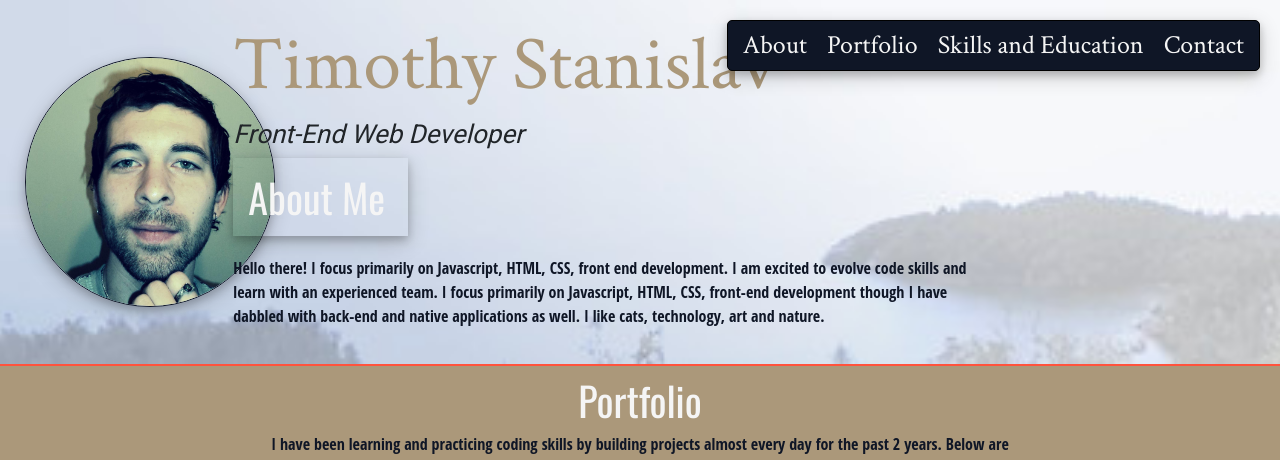
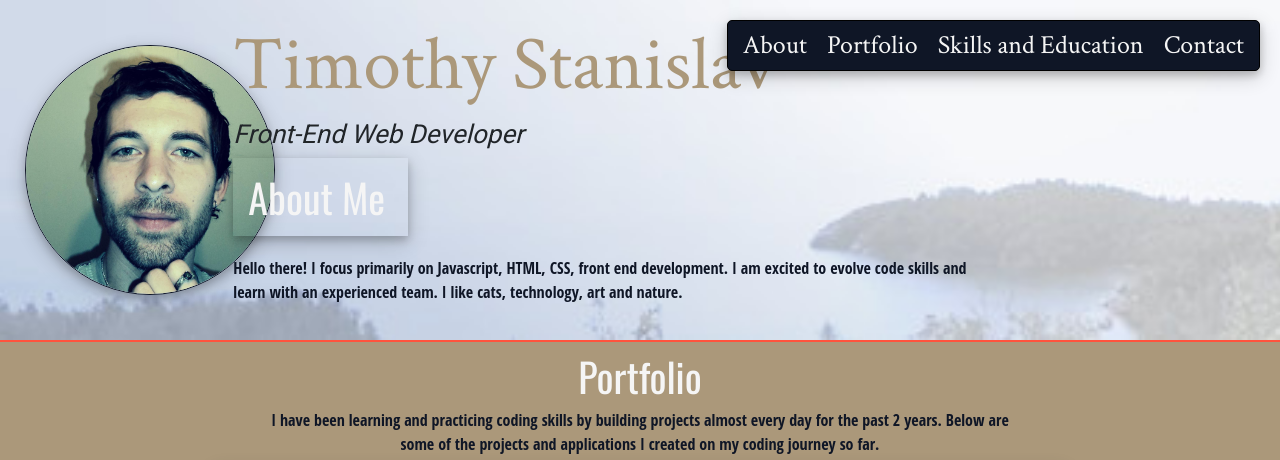
Before and after one commit to tmstani23/tmstani23.github.io, a plain HTML site: page index.html in a window 1280 px wide. Shown: the top 460 px of the page. Drawn offline with nearby package versions, Linux system fonts and the light colour scheme.

Commit message:
Update index.html

```diff
--- a/index.html
+++ b/index.html
@@ -39,7 +39,7 @@
         <h1 class="justify-content-center"id="banner">Timothy Stanislav</h1>
         <h4>Front-End Web Developer</h4>
         <h2 class="text-left box-header">About Me</h2>
-        <p id="about-text">Hello there!  I focus primarily on Javascript, HTML, CSS, front end development. I am excited to evolve code skills and learn with an experienced team.  I focus primarily on Javascript, HTML, CSS, front-end development though I have dabbled with back-end and native applications as well.  I like cats, technology, art and nature.
+        <p id="about-text">Hello there!  I focus primarily on Javascript, HTML, CSS, front end development. I am excited to evolve code skills and learn with an experienced team. I like cats, technology, art and nature.
         </p>
       </div>
     </div>
```
